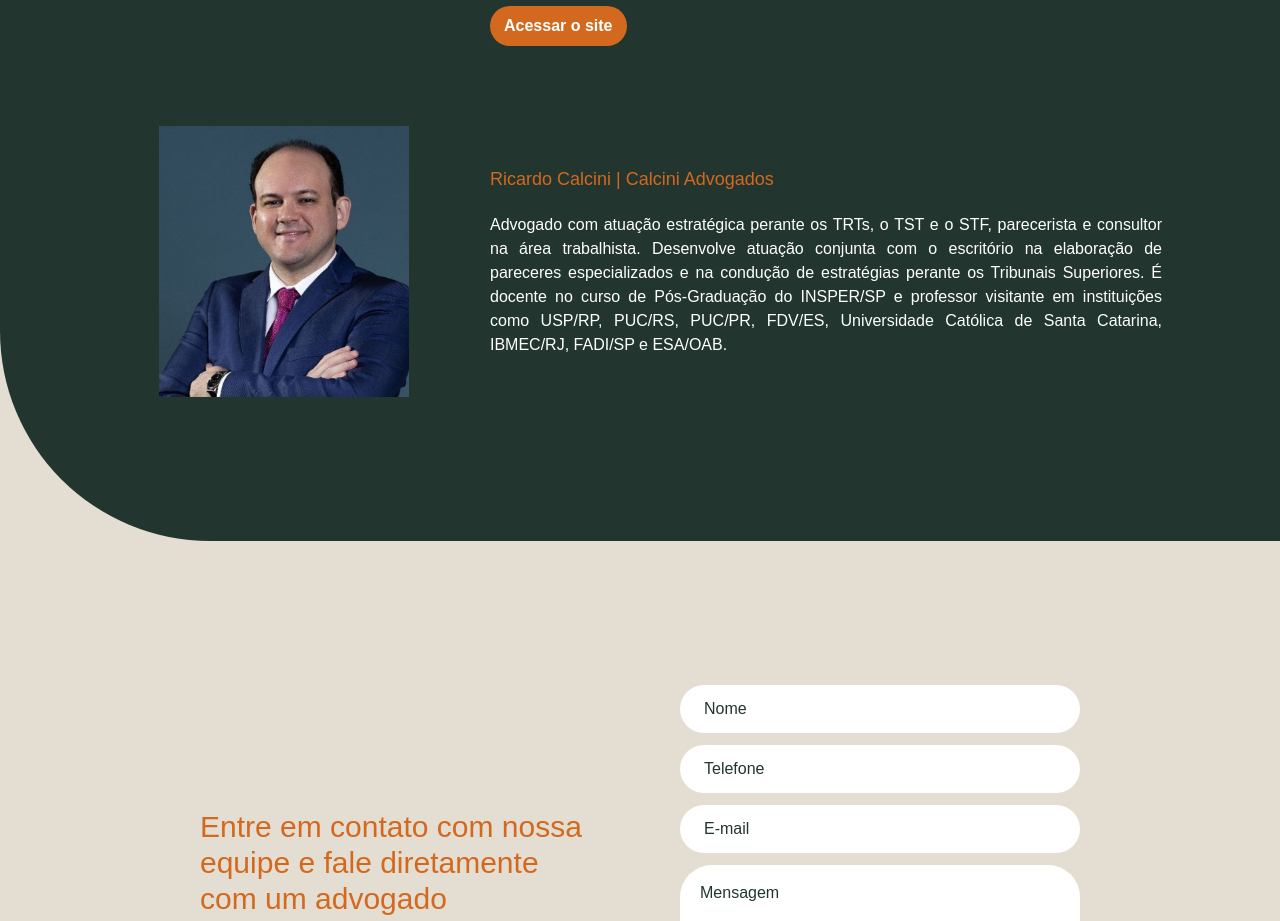
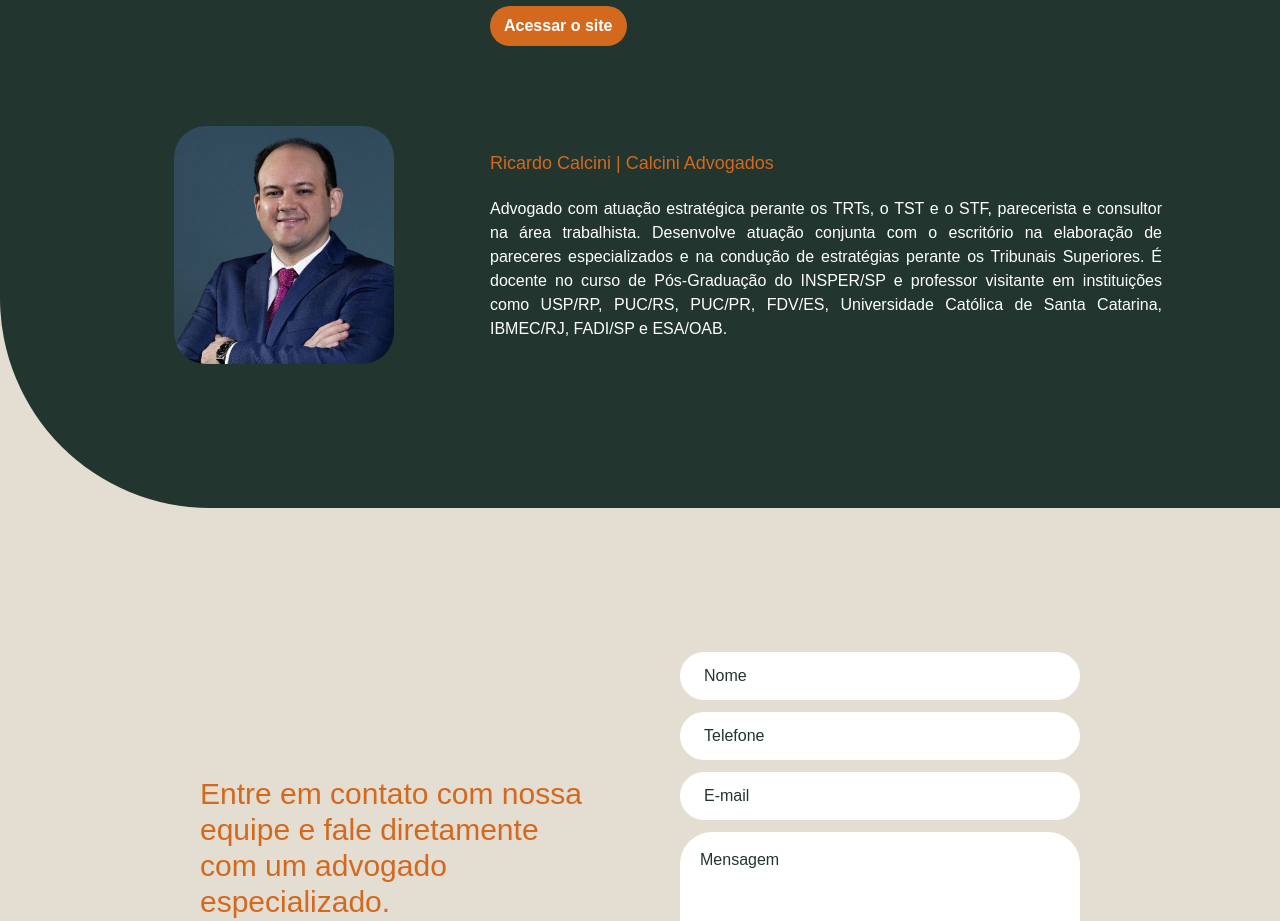
Before and after one commit to TrizAgency/site-teixeira-duarte, a Next.js app: page / in a window 1280 px wide. Shown: the part 3500-4421 px from the top of the page. Built offline with nearby package versions, Linux system fonts and the light colour scheme; a web font is replaced by a local one.

Commit message:
fix: partner image rounded corners

```diff
--- a/src/components/Partners.tsx
+++ b/src/components/Partners.tsx
@@ -22,7 +22,7 @@
             </div>
 
             <div className="mt-20 flex flex-col lg:flex-row gap-10 items-center justify-center">
-                <Image src="/ricardo-calcini.png" alt="Logo Parceiro" width={250} height={250} className="object-contain lg:mx-10.25" />
+                <Image src="/ricardo-calcini.png" alt="Logo Parceiro" width={220} height={250} className="object-contain rounded-4xl lg:mx-14" />
 
                 <div className="flex flex-col gap-5 max-w-2xl">
                     <p className="text-lg text-orange">Ricardo Calcini | Calcini Advogados</p>
```
